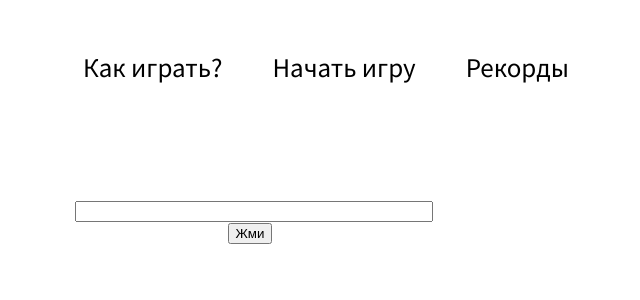
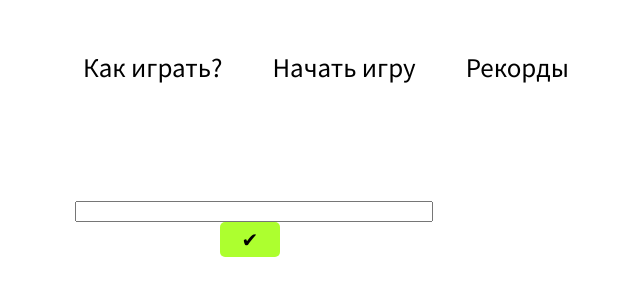
Before and after one commit to karjicoh987/mathgameonreact, a React (Create React App) app: page / in a window 1280 px wide. Shown: the top 300 px of the page, without its empty margins (390-1030 px from the left). Built offline with nearby package versions, Linux system fonts and the light colour scheme.

Commit message:
style button

```diff
--- a/src/components/exp/ExpCard.js
+++ b/src/components/exp/ExpCard.js
@@ -26,7 +26,7 @@ class ExpCard extends Component{
             <div className = "Exp-card">
                 <Exp GenExp = {this.state.exp}/>
                 <PanelInput/>
-                <button onClick = {this.GenExp}>Жми</button>
+                <button onClick = {this.GenExp}>✔</button>
             </div>
         )
     }
--- a/src/components/exp/expstyle.css
+++ b/src/components/exp/expstyle.css
@@ -11,3 +11,16 @@
 input{
     width:100%;
 }
+Button{
+    width:60px;
+    height: 35px;
+    font-size: 20px;
+    background-color: greenyellow;
+    border:none;
+    border-radius: 5px;
+    cursor: pointer;
+}
+
+Button:hover{
+    background-color:rgb(89, 206, 43);
+}
```
